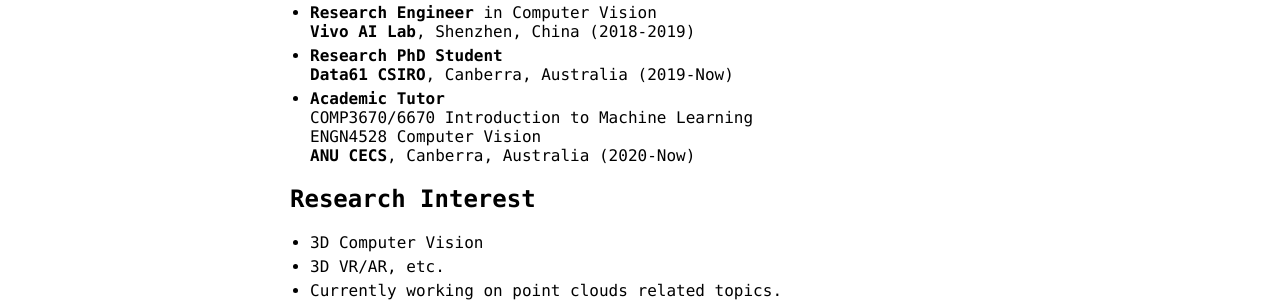
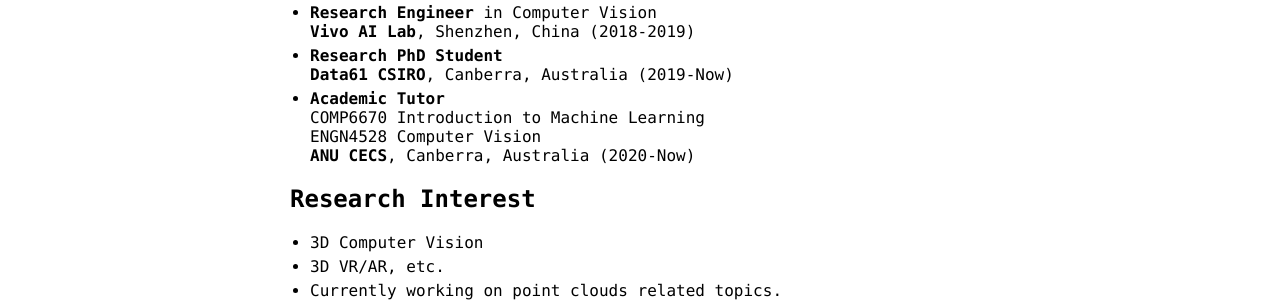
Before and after one commit to ShiQiu0419/ShiQiu0419.github.io, a Jekyll site: the page built from index.md, in a window 1280 px wide. Shown: the part 553-855 px from the top of the page. Built offline with Jekyll 4.4.1, drawn with Linux system fonts in a browser that asks for light colours; our own code applies the rules of GitHub Pages for plain Markdown files.

Commit message:
Update index.md

```diff
--- a/index.md
+++ b/index.md
@@ -23,7 +23,7 @@
 * **Research PhD Student**
 **Data61 CSIRO**, Canberra, Australia (2019-Now)
 * **Academic Tutor**
-COMP3670/6670 Introduction to Machine Learning
+COMP6670 Introduction to Machine Learning
 ENGN4528 Computer Vision
 **ANU CECS**, Canberra, Australia (2020-Now)
 
```
